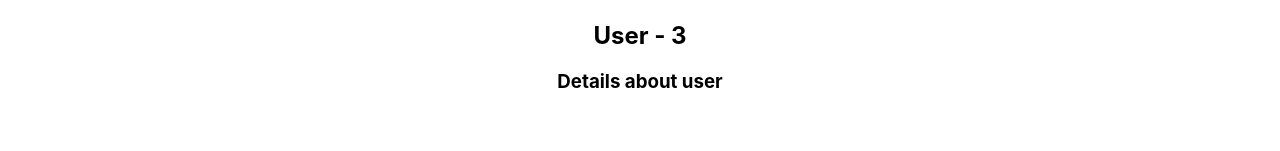
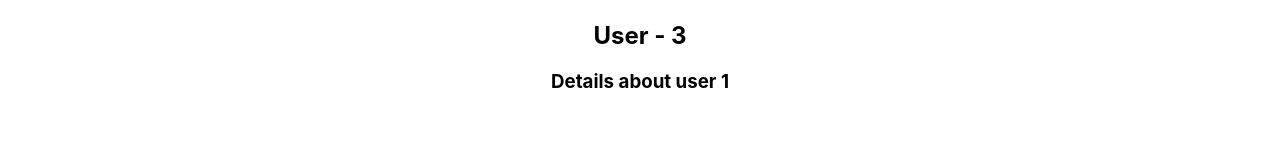
Before and after one commit to beingamit4197/react-router, a React (Create React App) app: page /users/1 in a window 1280 px wide. Shown: the part 149-300 px from the top of the page. Built offline with nearby package versions, Linux system fonts and the light colour scheme.

Commit message:
URL Params

```diff
--- a/src/components/UserDetails.js
+++ b/src/components/UserDetails.js
@@ -1,9 +1,11 @@
 import React from 'react'
+import { useParams } from 'react-router-dom'
 
 export const UserDetails = () => {
-  return (
+  const { userId } = useParams();
+    return (
     <div>
-        <h3>Details about user</h3>
+        <h3>Details about user { userId }</h3>
     </div>
   )
 }
--- a/src/components/Users.js
+++ b/src/components/Users.js
@@ -2,7 +2,7 @@ import React from 'react'
 import { Outlet } from 'react-router-dom'
 
 export const Users = () => {
-  return (
+    return (
     <div>
         <h2>User - 1</h2>
         <h2>User - 2</h2>
```
